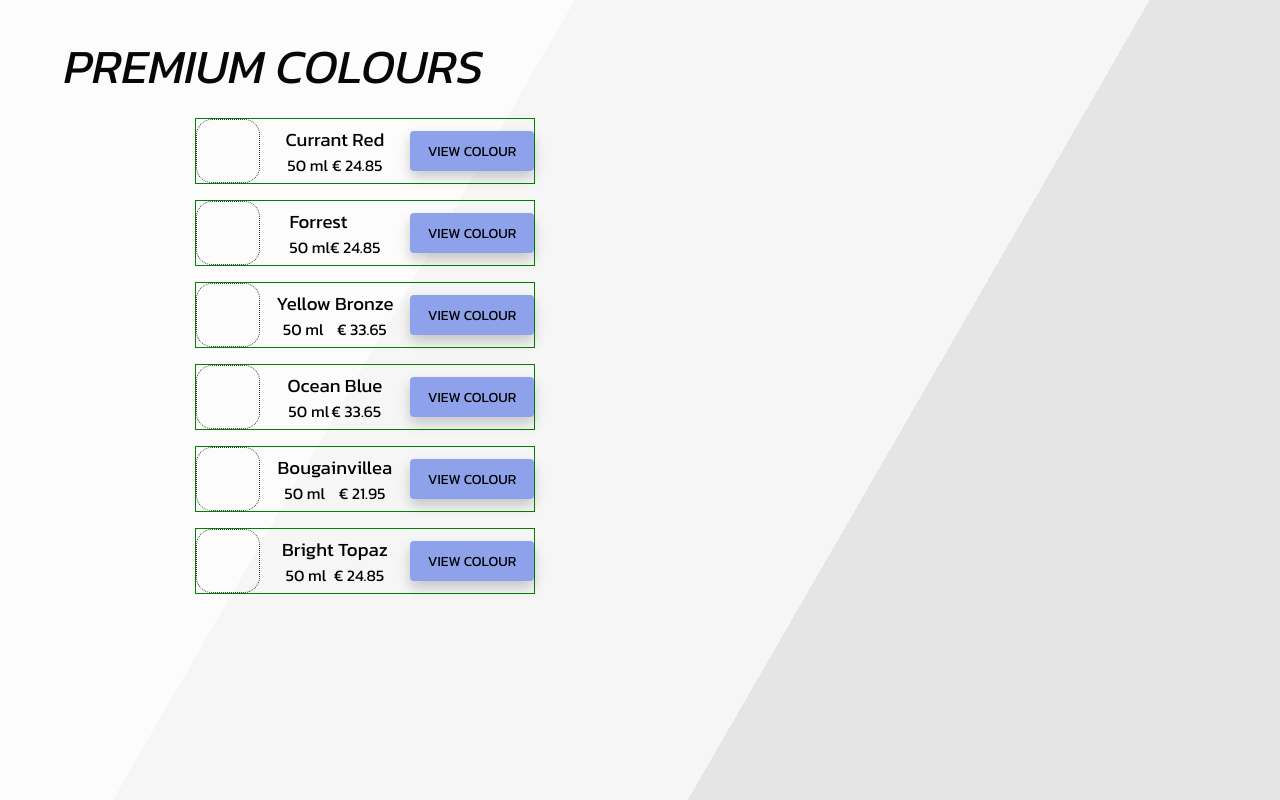
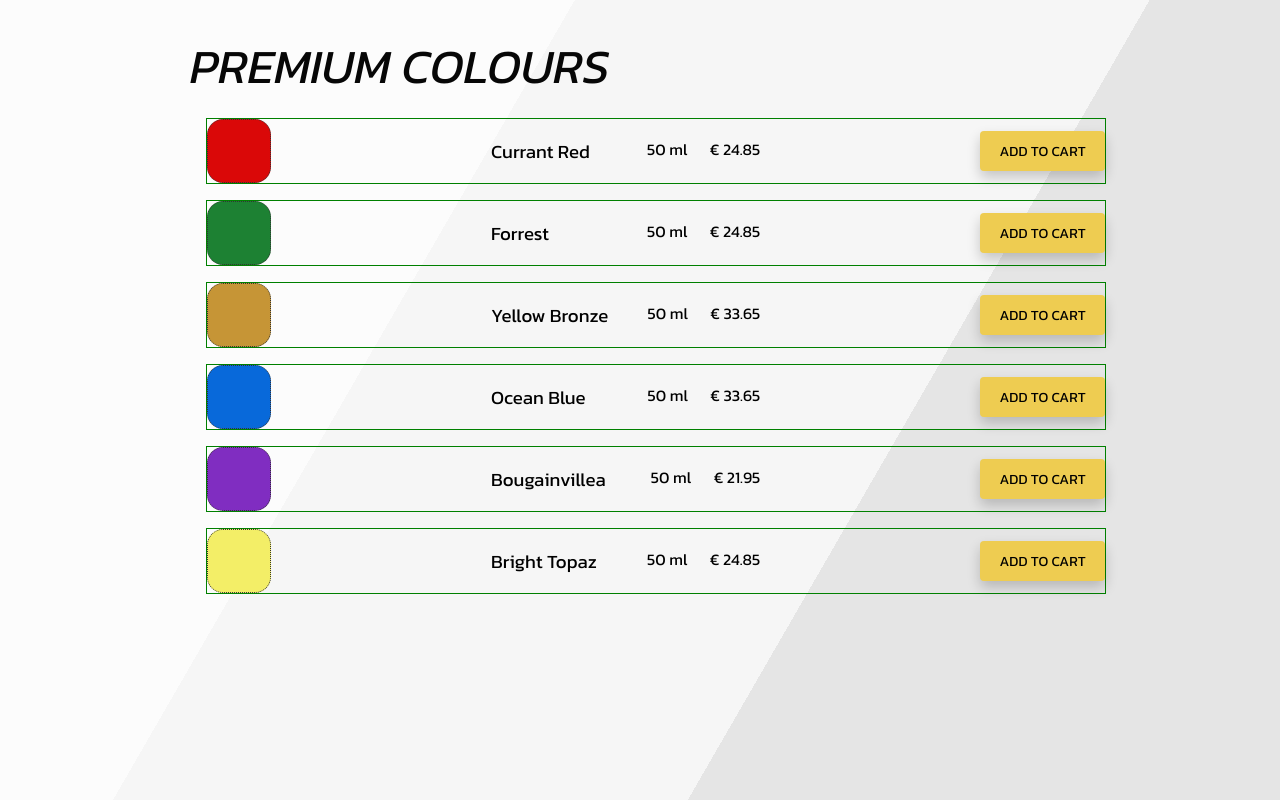
Before and after one commit to Patrick-Svensson/colourix, a React (Create React App) app: page /colours in a window 1280 px wide. Built offline with nearby package versions, Linux system fonts and the light colour scheme.

Commit message:
Corrected bug to render background colour to product div

```diff
--- a/src/App.js
+++ b/src/App.js
@@ -1,7 +1,7 @@
 import { BrowserRouter, Switch, Route } from "react-router-dom";
 import Cart from "./Pages/Cart";
 import Colours from "./Pages/Colours";
-import ColourItem from "./Pages/ColourItem";
+//import ColourItem from "./Pages/ColourItem";
 import Contact from "./Pages/Contact";
 import Home from "./Pages/Home";
 import "./App.css";
@@ -13,7 +13,7 @@ function App() {
                 <Route path="/" exact component={Home}></Route>
                 <Route path="/colours" exact component={Colours}></Route>
                 <Route path="/contact" exact component={Contact}></Route>
-                <Route path="/colouritem" exact component={ColourItem}></Route>
+                {/* <Route path="/colouritem" exact component={ColourItem}></Route> */}
             </Switch>
             <Switch>
                 <Route path="/cart" exact component={Cart}></Route>
--- a/src/Components/ColourComponent.css
+++ b/src/Components/ColourComponent.css
@@ -1,22 +1,25 @@
 .colourItemContainer {
     display: flex;
+    flex-wrap: wrap;
     justify-content: space-between;
     align-items: center;
     margin: 1rem;
     width: 100%;
-    max-width: 31.25rem;
     height: auto;
     border: 1px solid green;
 }
 
 .dataContainer {
+    width: 30%;
     display: flex;
-    flex-direction: column;
+    flex-wrap: wrap;
+    justify-content: space-between;
 }
 
 .unitsContainer {
     display: flex;
     justify-content: space-around;
+    gap: 1.4rem;
 }
 
 .productTitle {
--- a/src/Components/ColourComponent.js
+++ b/src/Components/ColourComponent.js
@@ -8,14 +8,14 @@ const ColourComponent = () => {
     const [colours, setColours] = useState(colourData);
 
     const styles = {
-        backgroundColor: "#8DA2EB",
+        backgroundColor: "#EECC51",
     };
 
     const productItem = colours.map((el) => (
         <div key={el.id} className="colourItemContainer">
             <div
                 className="productImg"
-                style={{ background: "#" + el.product }}
+                style={{ background: "#" + el.colour }}
             ></div>
             <div className="dataContainer">
                 <h3 className="productTitle">{el.name}</h3>
@@ -26,7 +26,7 @@ const ColourComponent = () => {
                 </div>
             </div>
 
-            <Button style={styles} text="View Colour" />
+            <Button style={styles} text="Add to cart" />
         </div>
     ));
 
--- a/src/Pages/Colours.css
+++ b/src/Pages/Colours.css
@@ -3,13 +3,7 @@
     flex-direction: column;
     justify-content: center;
     width: 90%;
+    max-width: 56.25rem;
     min-height: 80vmin;
     margin: auto;
 }
-
-.productContainer {
-    display: flex;
-    align-self: center;
-    justify-self: center;
-    width: 80%;
-}
--- a/src/Pages/Colours.js
+++ b/src/Pages/Colours.js
@@ -6,7 +6,7 @@ const Colours = () => {
     return (
         <main className="coloursContainer">
             <Title title="Premium Colours" />
-            <div className="productContainer">
+            <div>
                 <ColourComponent />
             </div>
         </main>
```
